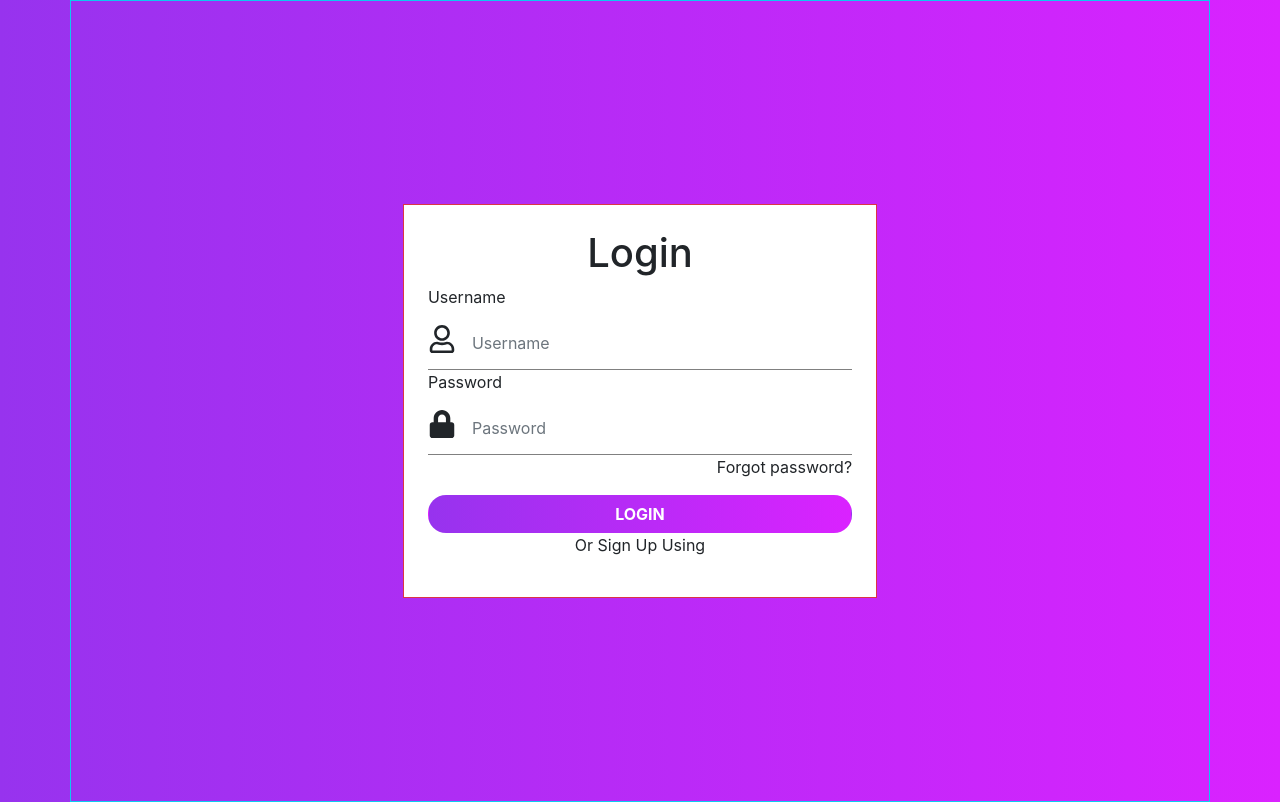
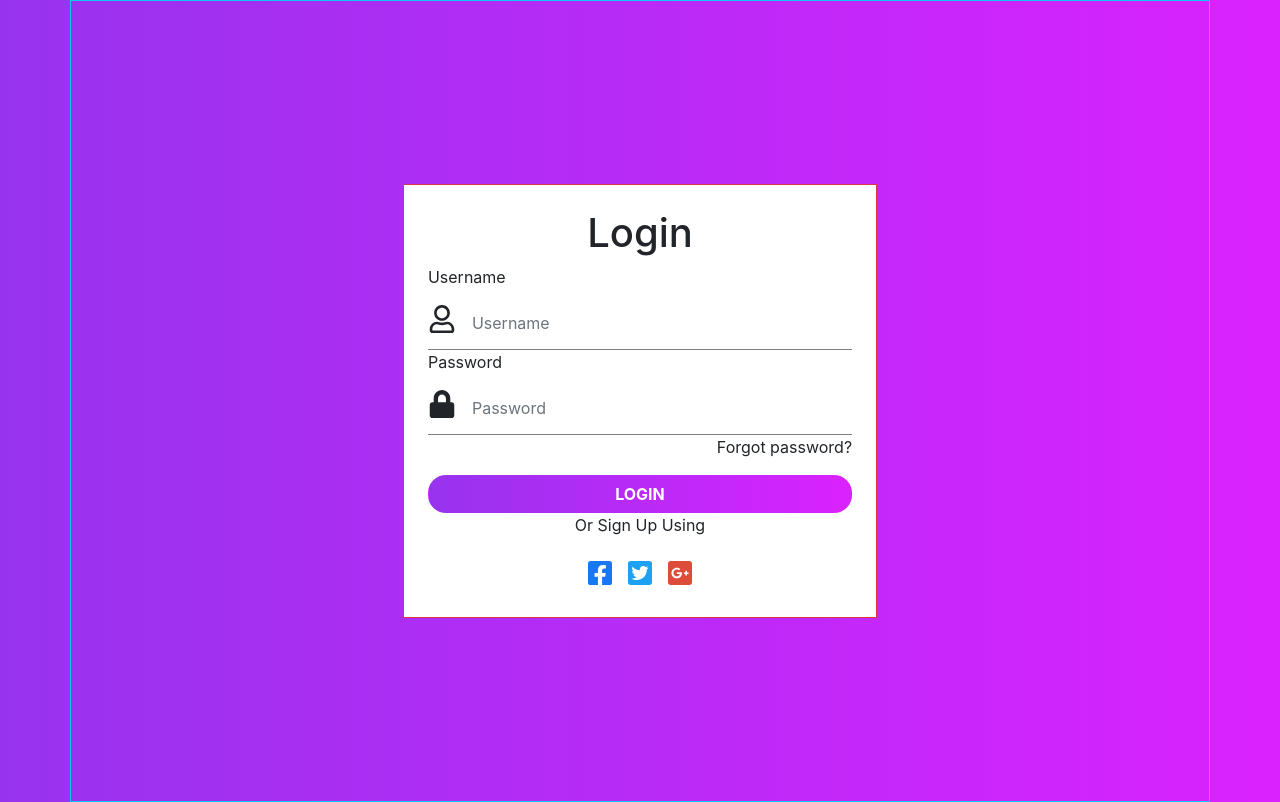
Before and after one commit to fahadshoukat/login-form, a React (Create React App) app: page / in a window 1280 px wide. Built offline with nearby package versions, Linux system fonts and the light colour scheme.

Commit message:
add and style icons

```diff
--- a/src/App.css
+++ b/src/App.css
@@ -15,3 +15,19 @@ background: linear-gradient(to right, #9733EE, #DA22FF); /* W3C, IE 10+/ Edge, F
 
 border-radius: 18px;
 }
+
+.fbIcon {
+    color: #1877f2;
+    font-size: 2.5rem;
+    padding: 0 8px;
+}
+.twIcon {
+    color: #1da1f2;
+    font-size: 2.5rem;
+    padding: 0 8px;
+}
+.gpIcon {
+    color: #dd4b39;
+    font-size: 2.5rem;
+    padding: 0 8px;
+}
--- a/src/App.js
+++ b/src/App.js
@@ -1,7 +1,8 @@
 import "./App.css";
-import { FontAwesomeIcon } from '@fortawesome/react-fontawesome';
 import { FaRegUser } from "react-icons/fa";
 import { FaLock } from "react-icons/fa";
+import { FaFacebookSquare } from "react-icons/fa";
+import { FaTwitterSquare, FaGooglePlusSquare } from "react-icons/fa";
 const App = () => {
   return (
     <div className="container border border-info">
@@ -23,7 +24,7 @@ const App = () => {
             Password
           </label>
           <div class="input-group flex-nowrap">
-            <FaLock class="h3 align-middle" />
+            <FaLock class="h3 align-middle"/>
             <input
               type="password"
               class="form-control inputGroup-sizing-lg inputBorder"
@@ -41,8 +42,10 @@ const App = () => {
             </button>
           </div>
           <p class="text-center">Or Sign Up Using</p>
-          <div>
-
+          <div class="text-center">
+          <FaFacebookSquare className="fbIcon" />
+          <FaTwitterSquare className="twIcon" />
+          <FaGooglePlusSquare className="gpIcon" />
           </div>
         </div>
       </div>
```
